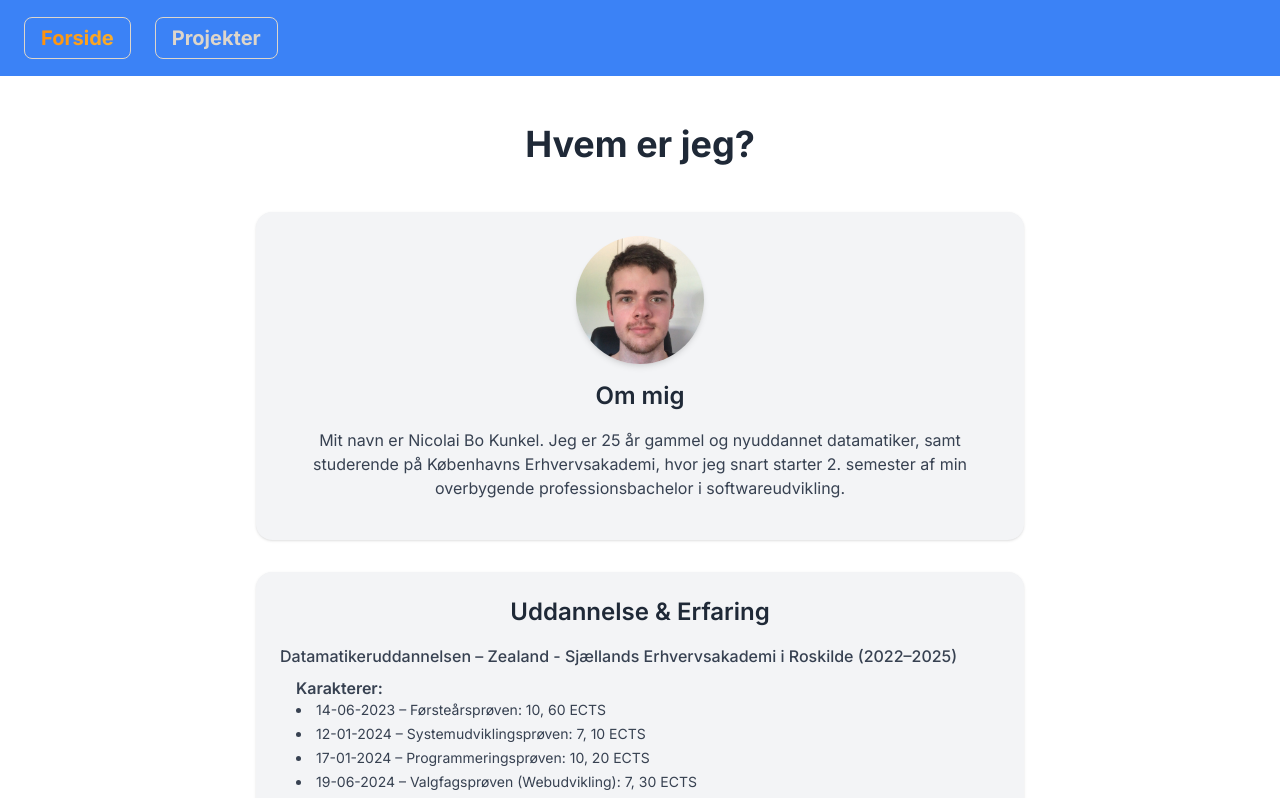
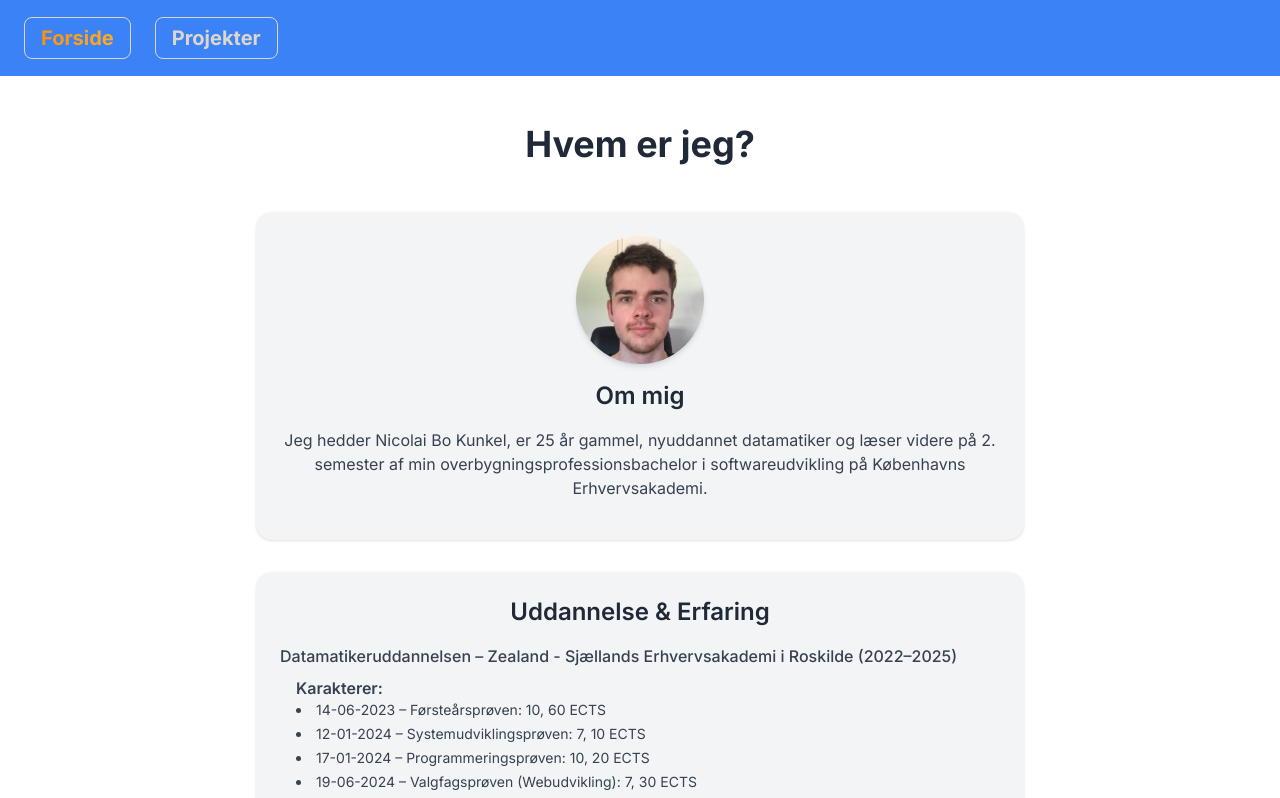
Before and after one commit to NicolaiBoKunkel/nbkhomepage, a Next.js app: page / in a window 1280 px wide. Shown: the top 798 px of the page. Built offline with nearby package versions, Linux system fonts and the light colour scheme; no server answers.

Commit message:
New texts

```diff
--- a/src/app/page.tsx
+++ b/src/app/page.tsx
@@ -25,7 +25,7 @@ export default function AboutMe() {
             </div>
             <h2 className="text-2xl font-semibold text-gray-800">Om mig</h2>
             <p className="text-gray-700">
-              Mit navn er Nicolai Bo Kunkel. Jeg er 25 år gammel og nyuddannet datamatiker, samt studerende på Københavns Erhvervsakademi, hvor jeg snart starter 2. semester af min overbygende professionsbachelor i softwareudvikling.
+              Jeg hedder Nicolai Bo Kunkel, er 25 år gammel, nyuddannet datamatiker og læser videre på 2. semester af min overbygningsprofessionsbachelor i softwareudvikling på Københavns Erhvervsakademi.
             </p>
             <p className="text-gray-700">
             </p>
```
